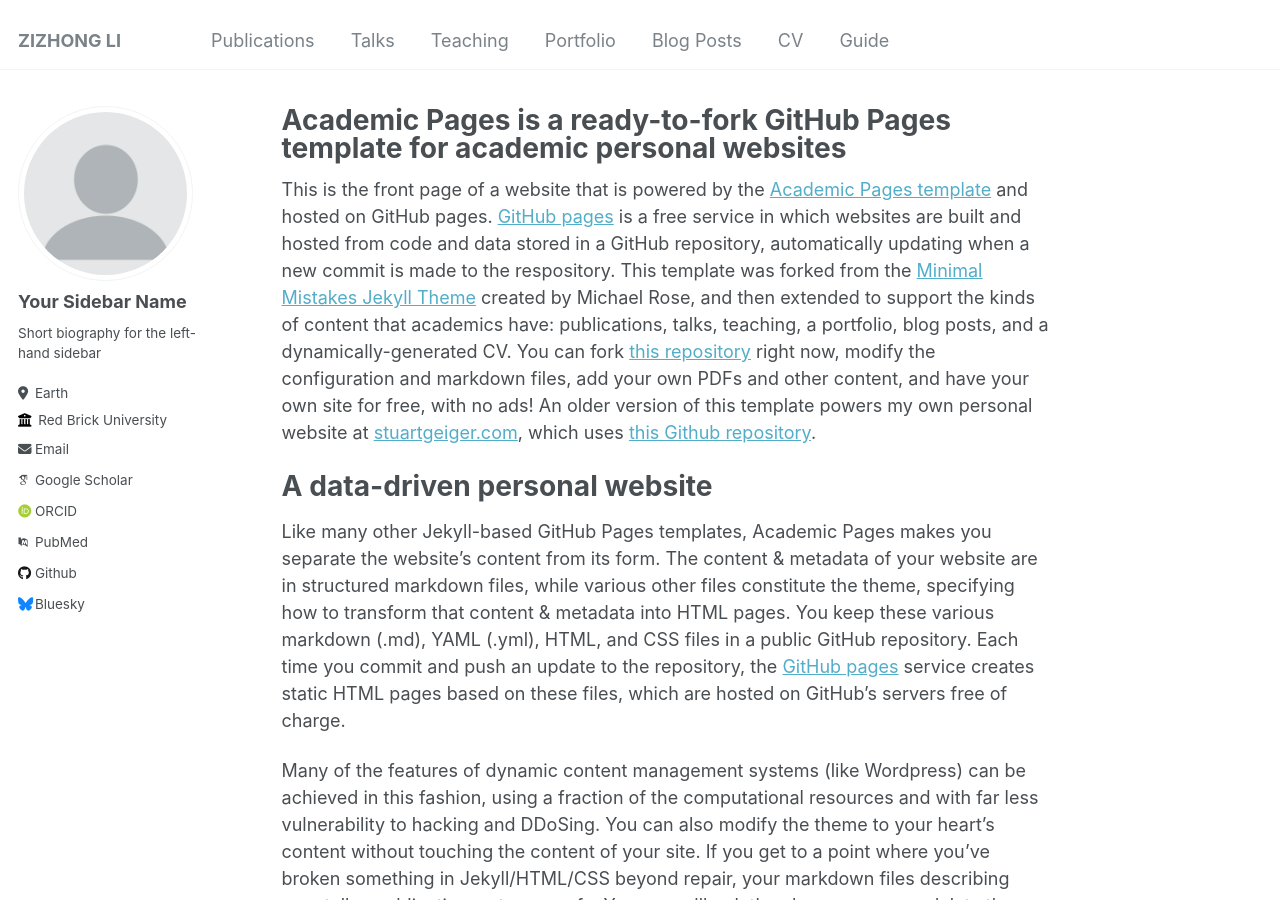
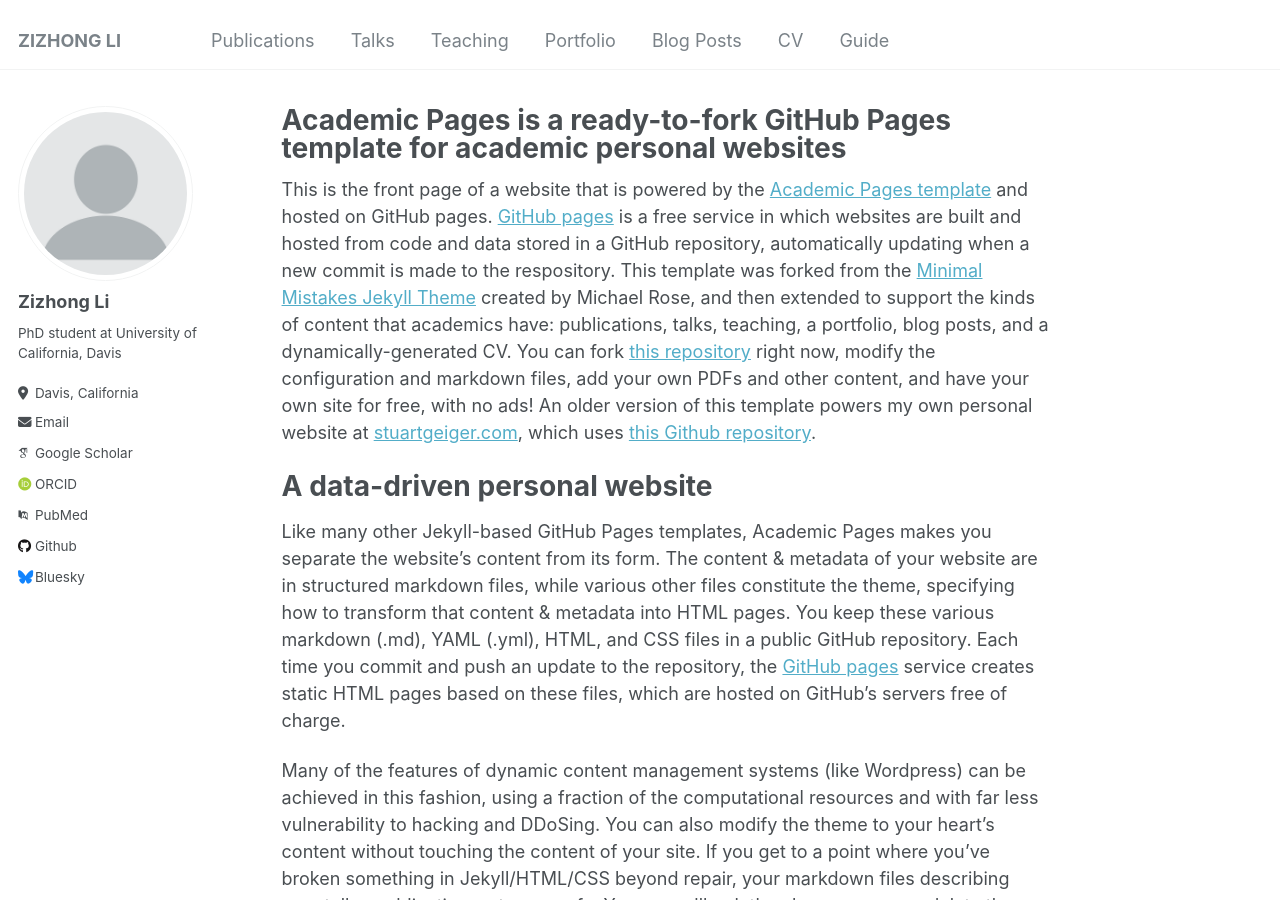
Before and after one commit to lizizhong/lizizhong.github.io, a Jekyll site: the page built from _pages/about.md, in a window 1280 px wide and 900 px high. Built offline with Jekyll 4.4.1, drawn with Linux system fonts in a browser that asks for light colours; some web fonts are replaced.

Commit message:
Update _config.yml

```diff
--- a/_config.yml
+++ b/_config.yml
@@ -11,10 +11,10 @@ locale                   : "en-US"
 title                    : "ZIZHONG LI"
 title_separator          : "-"
 name                     : &name "Zizhong Li"
-description              : &description "personal description"
-url                      : https://academicpages.github.io # the base hostname & protocol for your site e.g. "https://mmistakes.github.io"
+description              : &description "PhD student at University of California, Davis"
+url                      : https://lizizhong.github.io # the base hostname & protocol for your site e.g. "https://mmistakes.github.io"
 baseurl                  : "" # the subpath of your site, e.g. "/blog"
-repository               : "academicpages/academicpages.github.io"
+repository               : "lizizhong/lizizhong.github.io"
 
 # Site Author - The following control what appear as part of the author content on the side bar.
 #               If a field is blank the icon and link will not appear, otherwise it will be shown.
@@ -22,13 +22,13 @@ repository               : "academicpages/academicpages.github.io"
 author:
   # Biographic information
   avatar           : "profile.png"
-  name             : "Your Sidebar Name"
+  name             : "Zizhong Li"
   pronouns         : # example: "she/her"
-  bio              : "Short biography for the left-hand sidebar"
-  location         : "Earth"
-  employer         : "Red Brick University"
+  bio              : "PhD student at University of California, Davis"
+  location         : "Davis, California"
+  # employer         : "Red Brick University"
   uri              : # URL
-  email            : "none@example.org"
+  email            : "zzoli@ucdavis.edu"
 
   # Academic websites
   arxiv            : # URL - Update with the correct link to your profile
```
